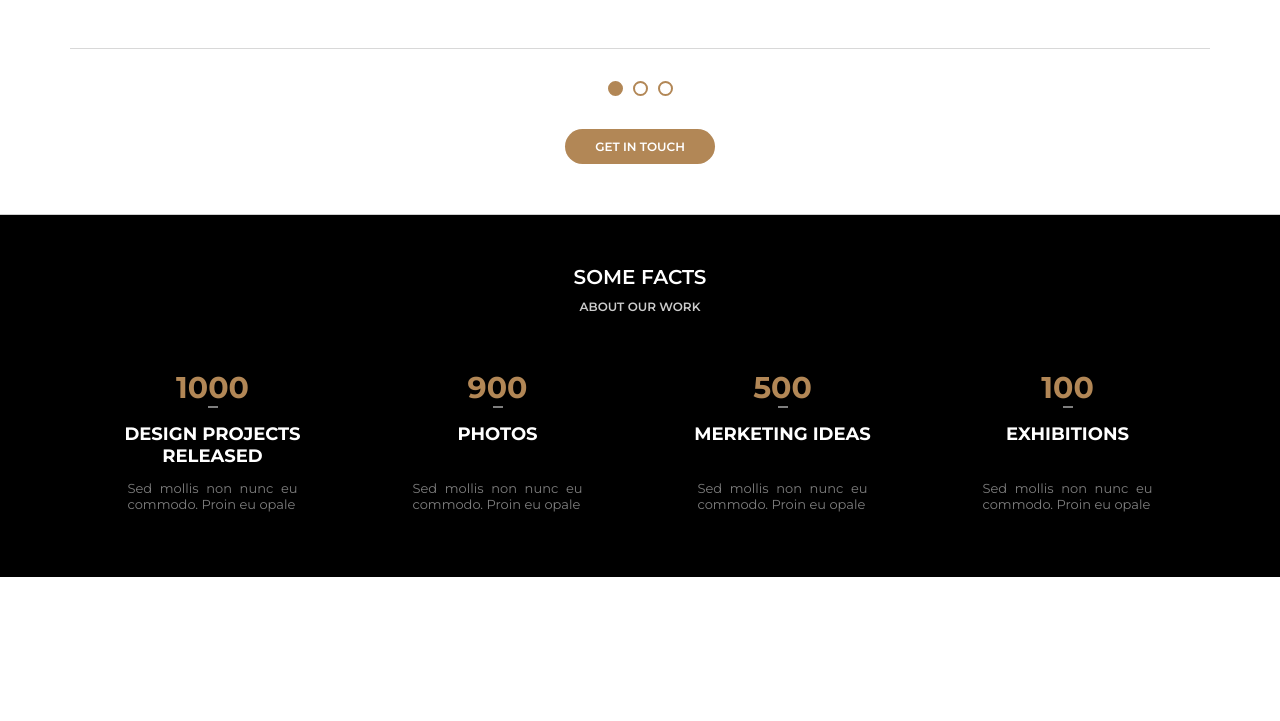
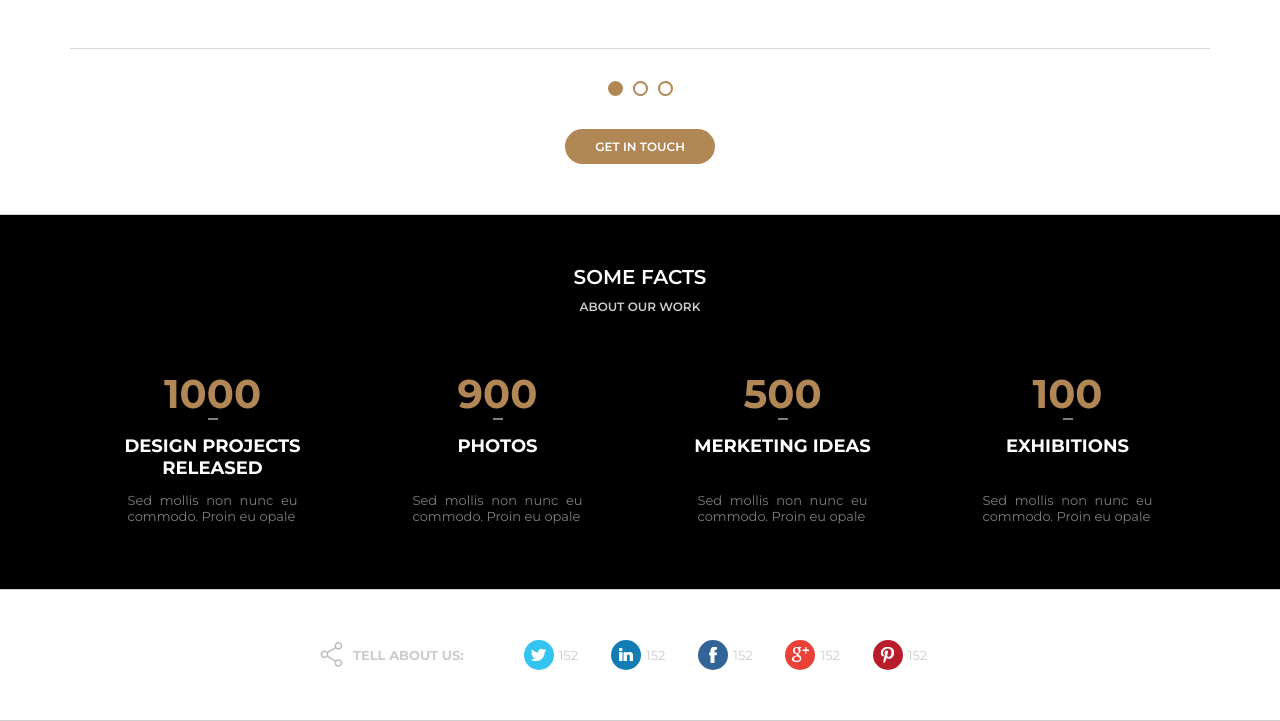
Before and after one commit to eliesdrasdias/projeto-awax, a plain HTML site: page index.html in a window 1280 px wide. Shown: the part 4999-5720 px from the top of the page. Before the commit the page ends 5576 px from the top, so only its background shows below. Drawn offline with Linux system fonts and the light colour scheme.

Commit message:
feat: implementacao completa da secao tell about us

```diff
--- a/assets/css/style.css
+++ b/assets/css/style.css
@@ -610,7 +610,7 @@ header {
 }
 .section-fact h2 {
     color: #B28756;
-    font-size: 30px;
+    font-size: 40px;
     padding-bottom: 15px;
 }
 .section-fact h4 {
@@ -635,3 +635,57 @@ header {
     text-align: justify;
     margin-top: 12px;
 }
+.section-social,
+.social-share {
+    display: flex;
+    justify-content: center;
+    color: #CCC;
+    max-width: 640px;
+    margin: auto;
+}
+.share {
+    display: flex;
+    align-items: center;
+    margin-right: 60px;
+    text-transform: uppercase;
+    font-weight: bold;
+}
+.share img {
+    margin-right: 10px;
+}
+.social {
+    display: flex;
+    align-items: center;
+    flex: 1;
+}
+.social .twitter,
+.social .linkedin,
+.social .facebook,
+.social .googleplus,
+.social .pinterest {
+    display: flex;
+    justify-content: center;
+    width: 30px;
+    height: 30px;
+    border-radius: 50%;
+    margin-right: 5px;
+    cursor: pointer;
+}
+.social .twitter {
+    background-color: #33c4f0;
+}
+.social .linkedin {
+    background-color: #137cb5;
+}
+.social .facebook {
+    background-color: #326497;
+}
+.social .googleplus {
+    background-color: #e94138;
+}
+.social .pinterest {
+    background-color: #b91d2a;
+}
+.social img {
+    margin: auto;
+}
--- a/index.html
+++ b/index.html
@@ -546,6 +546,42 @@
                 </div>
         </section>
 
+        <!-- area-social -->
+        <section class="default v-light">
+            <div class="section-social-area">
+                <div class="section-body">
+                    <div class="section-social">
+                        <div class="social-share">
+                            <div class="share">
+                                <img src="assets/images/share.png" alt="share">
+                                Tell About Us:
+                            </div>
+                        </div>
+                        <div class="social">
+                            <div class="twitter"><img src="assets/images/twitter.png" alt="twitter"></div>
+                            152
+                        </div>
+                        <div class="social">
+                            <div class="linkedin"><img src="assets/images/linkedin.png" alt="linkedin"></div>
+                            152
+                        </div>
+                        <div class="social">
+                            <div class="facebook"><img src="assets/images/facebook.png" alt="facebook"></div>
+                            152
+                        </div>
+                        <div class="social">
+                            <div class="googleplus"><img src="assets/images/googleplus.png" alt="googleplus"></div>
+                            152
+                        </div>
+                        <div class="social">
+                            <div class="pinterest"><img src="assets/images/pinterest.png" alt="pinterest"></div>
+                            152
+                        </div>
+                    </div>
+                </div>
+            </div>
+        </section>
+
     </main>
     <footer>
 
```
